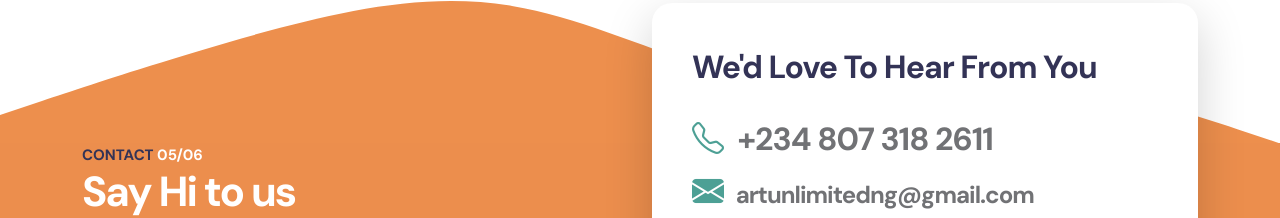
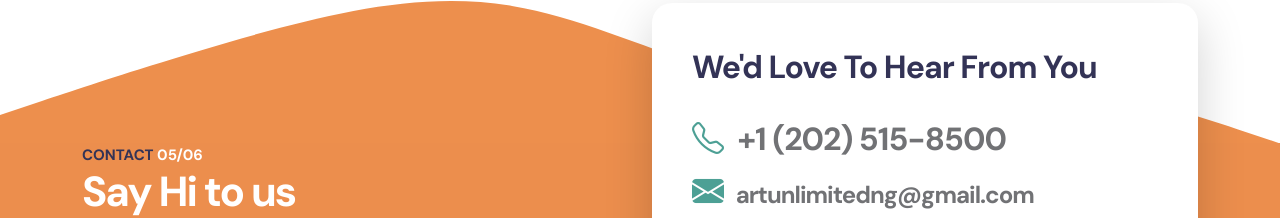
Before and after one commit to artunlimited/artunlimited.ng, a plain HTML site: page index.html in a window 1280 px wide. Shown: the part 4508-4726 px from the top of the page. Drawn offline with Linux system fonts and the light colour scheme; files whose address does not match are found by name.

Commit message:
Update index.html

```diff
--- a/index.html
+++ b/index.html
@@ -596,9 +596,9 @@
                                         <h4 class="mb-4">We'd Love To Hear From You</h4>
 
                                         <h4 class="mb-2">
-                                            <a href="tel: 240-480-9600">
+                                            <a href="tel:+12025158500">
                                                 <i class="bi-telephone contact-icon me-2"></i>
-                                                +234 807 318 2611
+                                                +1 (202) 515-8500
                                             </a>
                                         </h4>
 
```
